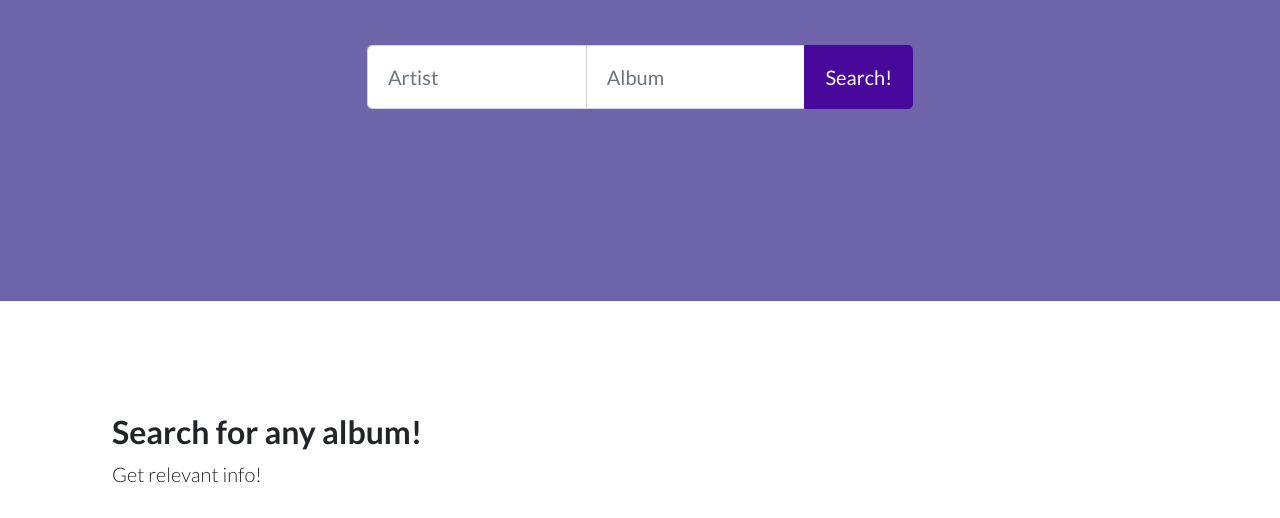
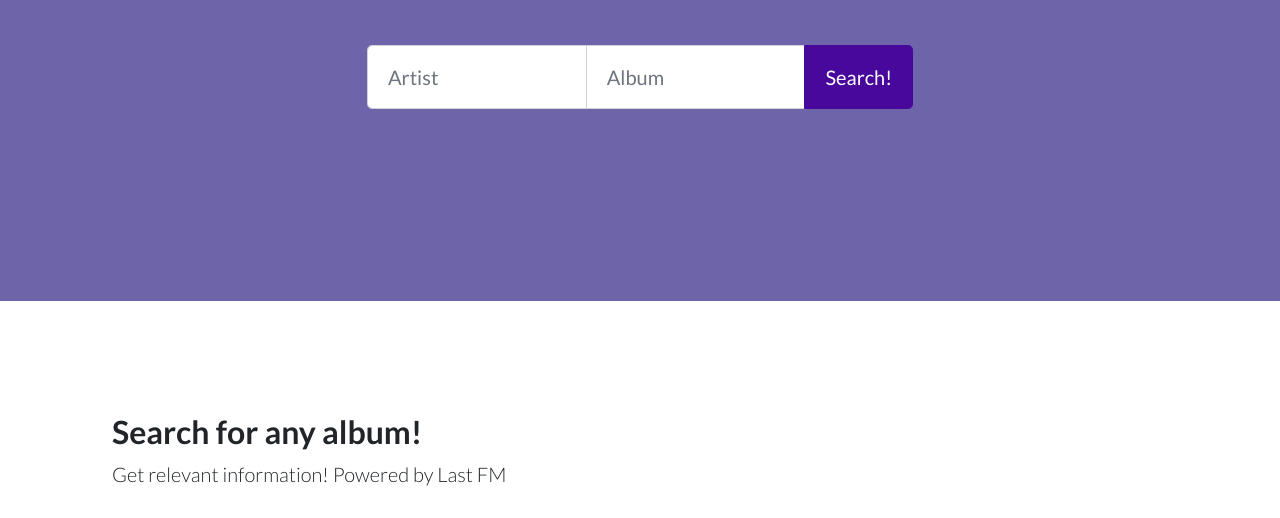
Before and after one commit to ED1-MiniProject/AWS-Proj, a plain HTML site: page last_fm_site/index.html in a window 1280 px wide. Shown: the part 434-952 px from the top of the page. Drawn offline with nearby package versions, Linux system fonts and the light colour scheme.

Commit message:
small changes

```diff
--- a/last_fm_site/index.html
+++ b/last_fm_site/index.html
@@ -64,7 +64,7 @@
                     <div class="col-lg-6 text-white showcase-img animatedImg" id="displayAlbumImage" style="display:none; background-image: url('assets/img/bg-showcase-2.jpg')"></div>
                     <div class="col-lg-6 my-auto showcase-text">
                         <h2 id="resultTitle">Search for any album!</h2>
-                        <p id="resultInfo" class="lead mb-0">Get relevant info!</p>
+                        <p id="resultInfo" class="lead mb-0">Get relevant information! Powered by Last FM</p>
                     </div>
                 </div>
             </div>
```
